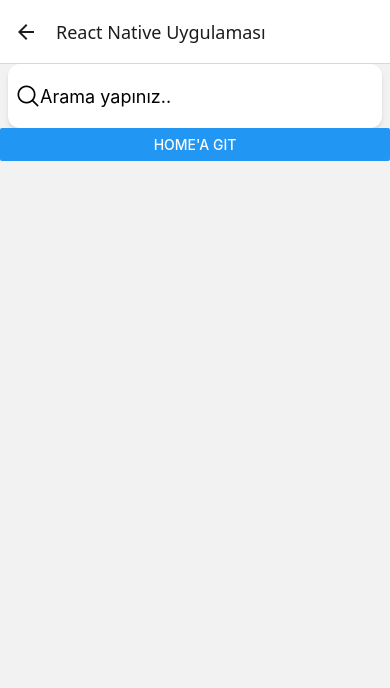
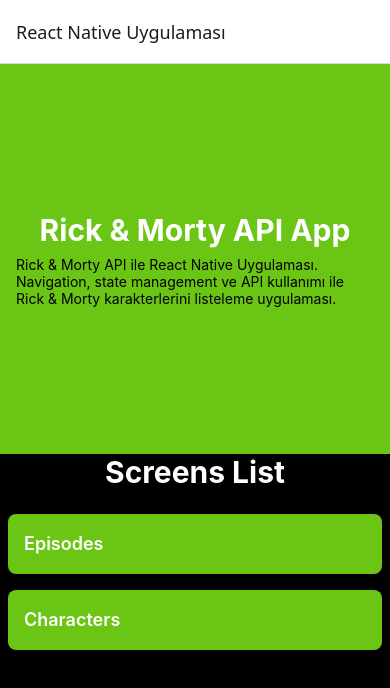
Before and after one commit to aniltarar/rickMortyReactNativeTrain, a React Native app: screen /Search in a window 390 px wide. Shown: the top 688 px of the page. Built offline with nearby package versions, Linux system fonts and the light colour scheme.

Commit message:
mvvm öncesi mimari

```diff
--- a/App.js
+++ b/App.js
@@ -1,38 +1,30 @@
-import { View, Text } from 'react-native'
-import React from 'react'
-import { NavigationContainer } from '@react-navigation/native';
-import { createNativeStackNavigator } from '@react-navigation/native-stack';
-import HomeScreen from './src/screens/HomeScreen';
-import SearchScreen from './src/screens/SearchScreen';
-import Episodes from './src/screens/Episodes';
-import Characters from './src/screens/Characters';
-import CharacterDetail from './src/screens/CharacterDetail';
-import EpisodeDetail from './src/screens/EpisodeDetail';
-
+import { NavigationContainer } from "@react-navigation/native";
+import { createNativeStackNavigator } from "@react-navigation/native-stack";
+import HomeScreen from "./src/screens/HomeScreen";
+import Episodes from "./src/screens/Episodes";
+import Characters from "./src/screens/Characters";
+import CharacterDetail from "./src/screens/CharacterDetail";
+import EpisodeDetail from "./src/screens/EpisodeDetail";
 
 const App = () => {
-
   const Stack = createNativeStackNavigator(); // Burada createNativeStackNavigator ile beraber Stack oluşturuluyor
-
-
   return (
-
     <NavigationContainer>
       {/*  NavigationContainer ile uygulama navigasyonunu sarmalıyoruz */}
       {/* Stack.Navigator ile ekranlar arasında geçiş yapabilmemizi sağlıyoruz */}
       {/* screenOptions ile başlık ayarlarını yapıyoruz */}
-        {/* Stack.Screen ile beraber sayfaları belirliyoruz. */}
-      <Stack.Navigator screenOptions={{headerTitle:"React Native Uygulaması"}}>
-        <Stack.Screen name="Home" component = {HomeScreen} />
-        <Stack.Screen name="Search" component = {SearchScreen} />
-        <Stack.Screen name="Episodes" component = {Episodes}/>
-        <Stack.Screen name="Characters" component = {Characters} />
-        <Stack.Screen name="CharacterDetail" component = {CharacterDetail} />
-        <Stack.Screen name="EpisodeDetail" component = {EpisodeDetail} />
+      {/* Stack.Screen ile beraber sayfaları belirliyoruz. */}
+      <Stack.Navigator
+        screenOptions={{ headerTitle: "React Native Uygulaması" }}
+      >
+        <Stack.Screen name="Home" component={HomeScreen} />
+        <Stack.Screen name="Episodes" component={Episodes} />
+        <Stack.Screen name="Characters" component={Characters} />
+        <Stack.Screen name="CharacterDetail" component={CharacterDetail} />
+        <Stack.Screen name="EpisodeDetail" component={EpisodeDetail} />
       </Stack.Navigator>
     </NavigationContainer>
+  );
+};
 
-  )
-}
-
-export default App
+export default App;
--- a/src/api/rickAndMorty.js
+++ b/src/api/rickAndMorty.js
@@ -29,3 +29,8 @@
     throw error;
   }
 }
+
+// protokol vs, diğer farklı api istekleri için uygun hale getir. network yapısını axios üzerinden genele yaymaya calıs
+
+//  mvvm-c
+// mvvm
--- a/src/components/EpisodeBox.js
+++ b/src/components/EpisodeBox.js
@@ -21,3 +21,5 @@
 };
 
 export default EpisodeBox;
+
+// Bu komponent sadece görsel hale gelsin. Dinamizm'i başka şekilde hallet.
--- a/src/components/SearchBar.js
+++ b/src/components/SearchBar.js
@@ -19,3 +19,5 @@
 }
 
 export default SearchBar
+
+// Lokalizasyon ve renk paleti ekle
--- a/src/screens/Characters.js
+++ b/src/screens/Characters.js
@@ -70,9 +70,6 @@
         contentContainerStyle={{ padding: 16 }}
         showsVerticalScrollIndicator={false}
       />
-
-
-
     </SafeAreaView>
 
   )
--- a/src/screens/SearchScreen.js
+++ /dev/null
@@ -1,15 +0,0 @@
-import { View, Text, Button } from 'react-native'
-import React from 'react'
-import SearchBar from '../components/SearchBar'
-
-const SearchScreen = ({navigation}) => {
-  return (
-    <View>
-      <SearchBar/>
-    <Button title="Home'a Git" onPress={() => navigation.navigate('Home')} />
-
-    </View>
-  )
-}
-
-export default SearchScreen
```
Also changed, not shown: src/components/CharacterBox.js (+19 -14 lines), src/screens/Episodes.js (+12 -15 lines), src/screens/HomeScreen.js (+1 -14 lines).
